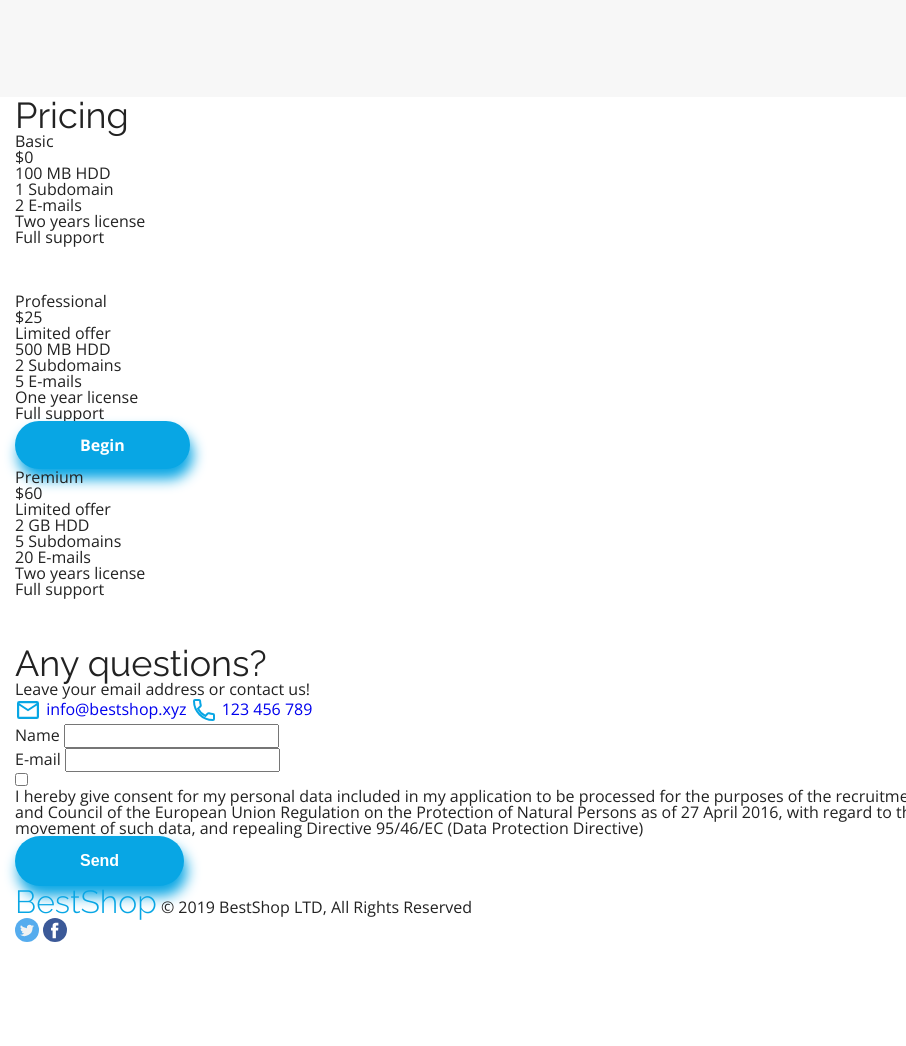
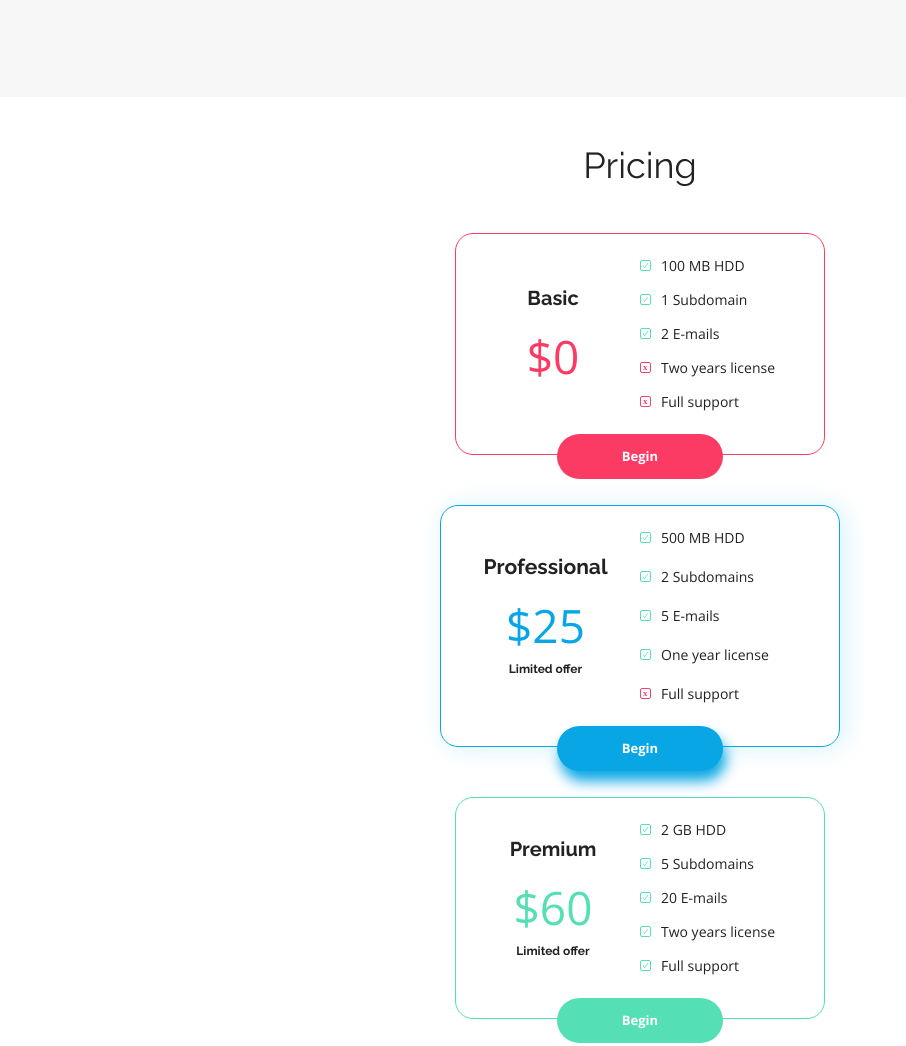
Before and after one commit to maciekm88/BestShop, a website: page index.html in a window 1280 px wide. Shown: the part 2488-3534 px from the top of the page, without its empty margins (0-906 px from the left). Before the commit the page ends 3430 px from the top, so only its background shows below. Drawn offline with nearby package versions, Linux system fonts and the light colour scheme.

Commit message:
Sekcja pricing gotowa

```diff
--- /dev/null
+++ b/scss/elements/_pricing.scss
@@ -0,0 +1,165 @@
+.pricing {
+  margin: 100px auto;
+  display: flex;
+  flex-direction: column;
+  justify-content: center;
+  align-items: center;
+
+  @include notebook {
+    margin: 50px auto;
+  }
+
+  &__boxes {
+    display: flex;
+    align-items: center;
+    justify-content: center;
+    margin-top: 50px;
+
+    @include notebook {
+      flex-direction: column;
+      width: 100%;
+    }
+  }
+
+  &__box {
+    width: 370px;
+    border-radius: 18px;
+    display: flex;
+    flex-direction: column;
+    align-items: center;
+    border: 1px solid var(--accent-color);
+
+    @include notebook {
+      width: 100%;
+      max-width: 370px;
+      flex-direction: row;
+      flex-wrap: wrap;
+      margin-bottom: 50px;
+      justify-content: center;
+      padding: 25px 10px 0 10px;
+
+      &:last-child {
+        margin-bottom: 0;
+      }
+    }
+
+    .btn {
+      position: relative;
+      bottom: -25px;
+      font-size: 0.8125rem;
+      background-color: var(--accent-color);
+    }
+
+
+    //Basic box
+
+    &--basic {
+      --accent-color: #{$color-redish};
+
+      .pricing__price {
+        margin-bottom: 30px;
+
+        @include notebook {
+          margin-bottom: 0;
+        }
+      }
+    }
+
+
+    //Professional box
+    &-professional {
+      --accent-color: #{$color-primary};
+      width: 400px;
+      margin: 0 40px;
+      box-shadow: 5px 1px 27px $color-primary-shadow;
+
+      @include notebook {
+        max-width: 400px;
+        width: 100%;
+        margin: 0 0 50px 0;
+      }
+
+      .pricing {
+        &__type {
+          font-size: 1.3125rem;
+        }
+
+        &__item {
+          margin-bottom: 25px;
+        }
+      }
+    }
+
+
+    //Premium box
+    &-premium {
+      --accent-color: #{$color-green};
+    }
+  }
+
+  &__details {
+    margin-top: 34px;
+    margin-bottom: 60px;
+    text-align: center;
+
+    @include notebook {
+      width: 50%;
+      margin: 0;
+    }
+  }
+
+  &__type {
+    font-size: 1.25rem;
+    font-family: $font-raleway;
+    font-weight: 700;
+  }
+
+  &__price {
+  font-size: 2.875rem;
+  font-family: $font-open-sans;
+  font-weight: 300;
+  margin-top: 25px;
+  color: var(--accent-color);
+}
+
+  &__limited {
+    text-align: center;
+    margin-top: 15px;
+    font-size: 0.75rem;
+    font-family: $font-raleway;
+    font-weight: 700;
+  }
+
+  &__items {
+    text-align: center;
+
+    @include notebook {
+      width: 50%;
+      text-align: left;
+    }
+  }
+
+    &__item {
+      font-size: 14px;
+      margin-bottom: 20px;
+
+      @include notebook {
+        &:last-child {
+        margin-bottom: 0;
+        }
+      }
+
+      &::before {
+        content: "";
+        width: 11px;
+        height: 11px;
+        display: inline-block;
+        margin-right: 10px;
+        background-image: url("../assets/Ckechmark-1.svg");
+      }
+
+      &--not::before {
+        background-image: url("../assets/Close.svg");
+      }
+  }
+}
--- a/scss/main.scss
+++ b/scss/main.scss
@@ -7,3 +7,4 @@
 @import "elements/opening";
 @import "elements/statistics";
 @import "elements/benefits";
+@import "elements/pricing";
```
Also changed, not shown: css/main.css, 1 other file.
